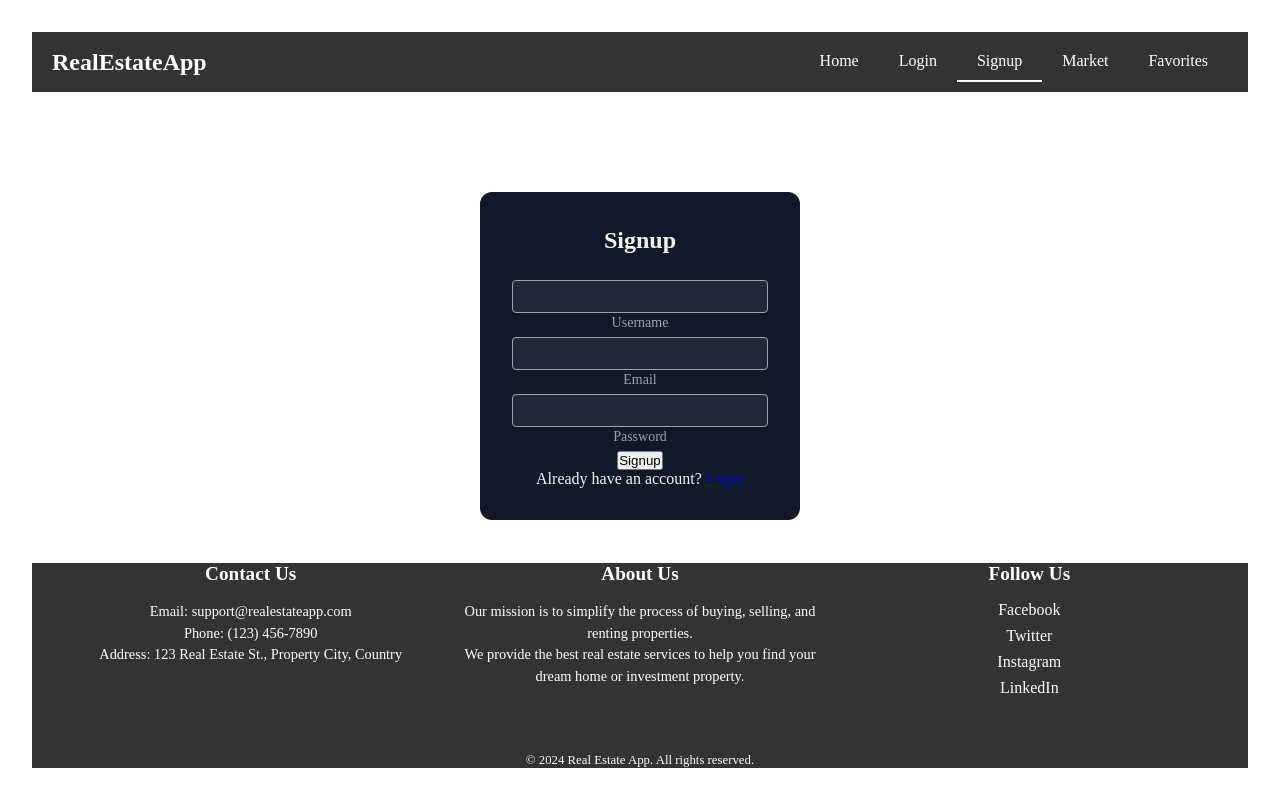
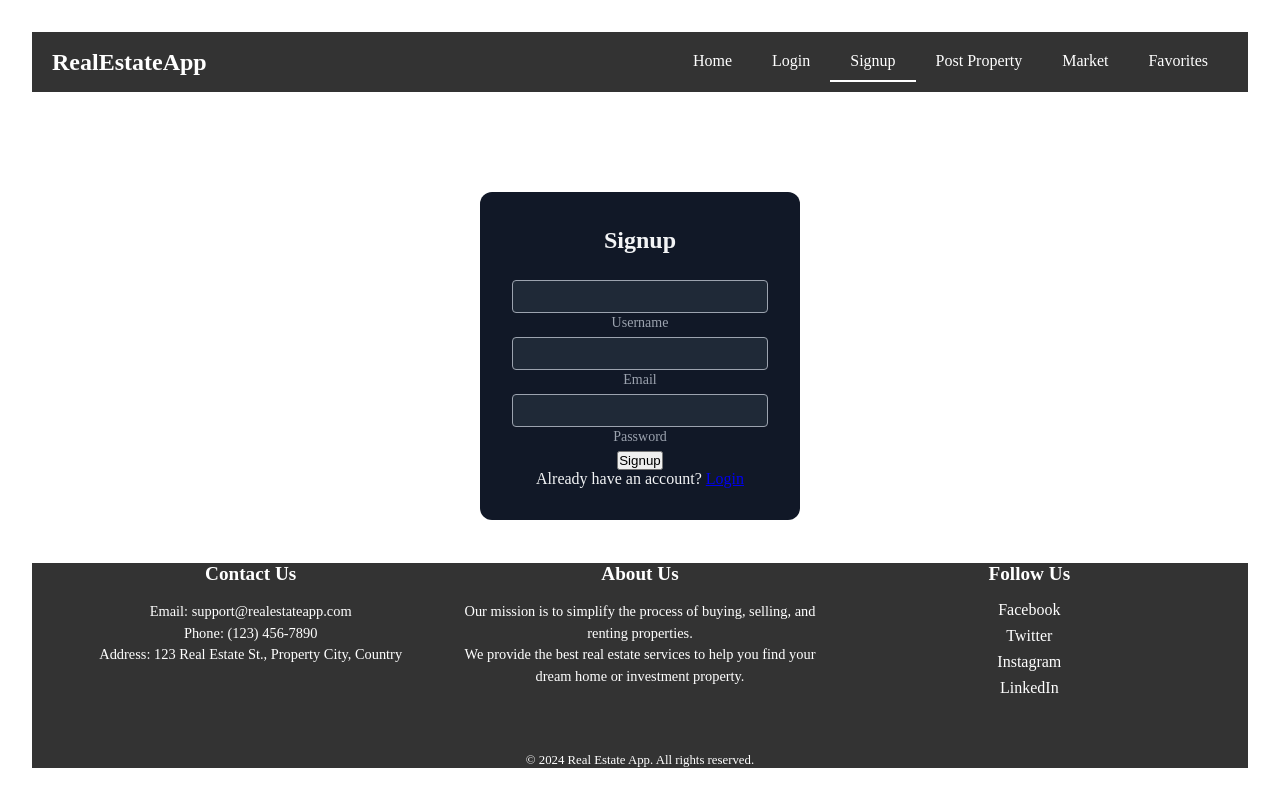
Before and after one commit to amososwom/phase4-frontend-project, a React (Vite) app: page /register in a window 1280 px wide. Built offline with nearby package versions, Linux system fonts and the light colour scheme.

Commit message:
update post-property to the navbar

```diff
--- a/src/Footer.css
+++ b/src/Footer.css
@@ -32,6 +32,7 @@ body {
   background-color: #333;
   color: #fff;
   padding: 0rem 0;
+
 }
 
 .footer-container {
--- a/src/LandingPage.css
+++ b/src/LandingPage.css
@@ -4,7 +4,7 @@
   justify-content: center;
   align-items: center;
   height: 100vh;
-  background: url('/path/to/your/background-image.jpg') no-repeat center center/cover;
+  background: url('/https://images.pexels.com/photos/1974596/pexels-photo-1974596.jpeg?auto=compress&cs=tinysrgb&w=600');
   color: #070707;
   text-align: center;
   padding: 20px;
--- a/src/components/NavBar.jsx
+++ b/src/components/NavBar.jsx
@@ -1,16 +1,3 @@
-
-
-
-
-
-
-
-
-
-
-
-
-
 import { NavLink } from "react-router-dom";
 
 function NavBar() {
@@ -27,6 +14,9 @@ function NavBar() {
           </NavLink>
           <NavLink to="/register" activeClassName="active" className="nav-link">
             Signup
+          </NavLink>
+          <NavLink to="/post-property" className="nav-link">
+            Post Property
           </NavLink>
           <NavLink to="/market" activeClassName="active" className="nav-link">
             Market
```
